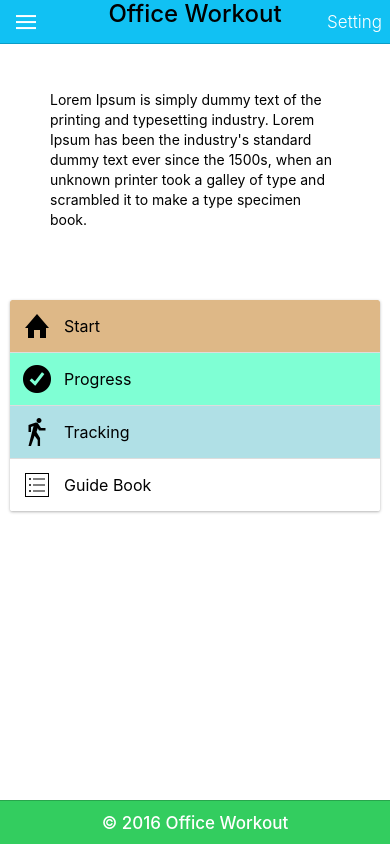
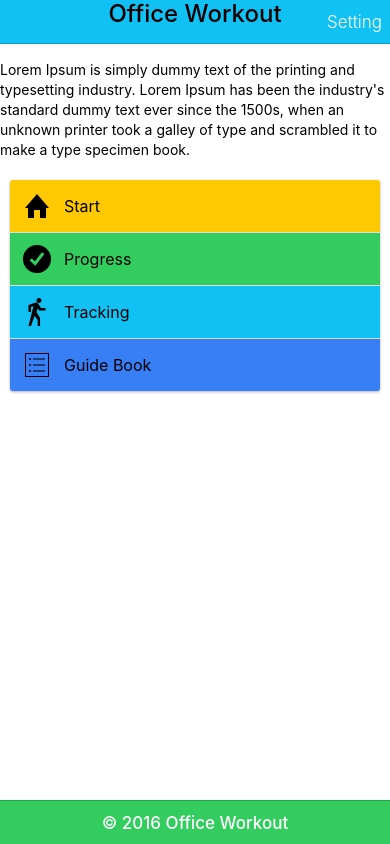
Before and after one commit to aljundik/officeWokroutClock, a website: page www/Guide-book.html in a window 390 px wide. Drawn offline with Linux system fonts and the light colour scheme; some packages are replaced by stand-ins of ours; files that its build step writes are made by us from their sources; files whose address does not match are found by name.

Commit message:
update main branch

```diff
--- a/www/Guide-book.html
+++ b/www/Guide-book.html
@@ -17,7 +17,7 @@
     </script>-->
 
     <link href="lib/ionic/css/ionic.css" rel="stylesheet">
-    <link href="css/style.css" rel="stylesheet">
+   <link href="css/style.css" rel="stylesheet">
 
     <!-- IF using Sass (run gulp sass first), then uncomment below and remove the CSS includes above
     <link href="css/ionic.app.css" rel="stylesheet">
@@ -45,32 +45,44 @@
       have templates inline in this html file if you'd like).
     -->
     <div class="bar bar-header bar-calm">
-      <button class="button button-icon icon ion-navicon"></button>
-      <div class="h1 title bar-balanced"><h3>Office Workout</h3>
+<!--       //<button class="button button-icon icon ion-navicon"></button>
+ -->      <div class="h1 title bar-balanced"><h3>Office Workout</h3>
 
       </div>
       <button class="button button-clear">Setting</button>
 
     </div>
-    <br><br>
-    <p style="padding: 50px">Lorem Ipsum is simply dummy text of the printing and typesetting industry. Lorem Ipsum has been the industry's standard dummy text ever since the 1500s, when an unknown printer took a galley of type and scrambled it to make a type specimen book.</p>
+    <br><br><br>
+    <p>Lorem Ipsum is simply dummy text of the printing and typesetting industry. Lorem Ipsum has been the industry's standard dummy text ever since the 1500s, when an unknown printer took a galley of type and scrambled it to make a type specimen book.</p>
+        <!-- <button class="button button-block button-positive">
+      Block Button
+    </button>
+    <button class="button button-block button-positive">
+      Block Button
+    </button>
+    <button class="button button-block button-positive">
+      Block Button
+    </button>
+    <button class="button button-block button-positive">
+      Block Button
+    </button> -->
 <div class="list card">
 
-  <a href="Start.html" style="background-color:burlywood !important;"  class="item item-icon-left" >
+  <a href="Start.html" style="background-color:#ffc900 !important;"  class="item item-icon-left" >
     <i class="icon ion-home"></i>
     Start
   </a>
 
-  <a href="Progress.html" style="background-color:aquamarine !important;" class="item item-icon-left">
+  <a href="Progress.html" style="background-color:#33cd5f !important;" class="item item-icon-left">
     <i class="icon ion-checkmark-circled"></i>
     Progress
   </a>
 
-  <a href="Tracing.html"  style="background-color:powderblue !important;" class="item item-icon-left">
+  <a href="Tracking.html"  style="background-color:#11c1f3  !important;" class="item item-icon-left">
     <i class="icon ion-android-walk"></i>
     Tracking
   </a>
-  <a href="Guide-book.html" class="item item-icon-left">
+  <a href="Guide-book.html" style="background-color: #387ef5  !important" class="item item-icon-left">
     <i class="icon ion-ios-list-outline"></i>
     Guide Book
   </a>
```
Also changed, not shown: www/Start.html (+8 -1 lines), www/Tracking.html (+19 -7 lines), www/index.html (+17 -5 lines).
